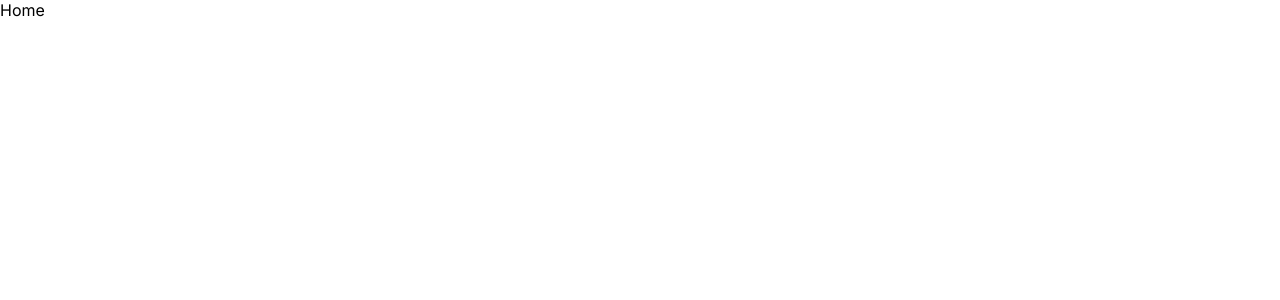
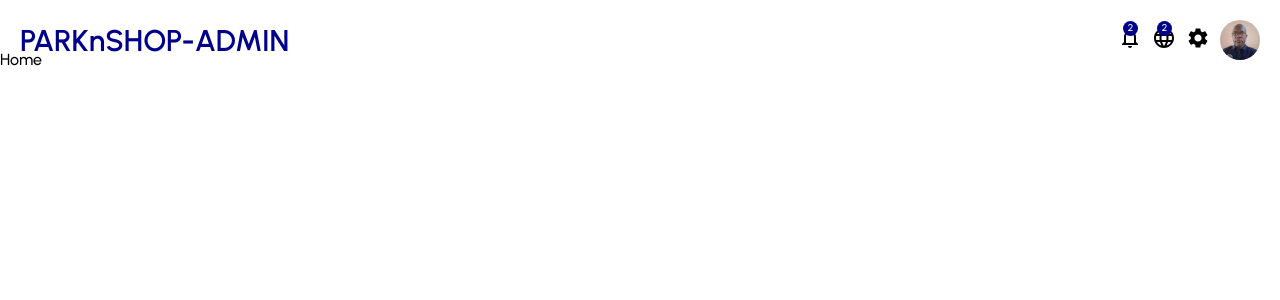
Before and after one commit to efoosag/park-n-shop, a React (Create React App) app in the folder parknshopadmin/: page / in a window 1280 px wide. Shown: the top 300 px of the page. Built offline with nearby package versions, Linux system fonts and the light colour scheme.

Commit message:
add top navigation

```diff
--- a/parknshopadmin/package.json
+++ b/parknshopadmin/package.json
@@ -5,6 +5,7 @@
   "dependencies": {
     "@emotion/react": "^11.11.1",
     "@emotion/styled": "^11.11.0",
+    "@mui/icons-material": "^5.14.14",
     "@mui/material": "^5.14.14",
     "@testing-library/jest-dom": "^5.17.0",
     "@testing-library/react": "^13.4.0",
--- a/parknshopadmin/public/index.html
+++ b/parknshopadmin/public/index.html
@@ -10,20 +10,7 @@
       content="Web site created using create-react-app"
     />
     <link rel="apple-touch-icon" href="%PUBLIC_URL%/logo192.png" />
-    <!--
-      manifest.json provides metadata used when your web app is installed on a
-      user's mobile device or desktop. See https://developers.google.com/web/fundamentals/web-app-manifest/
-    -->
     <link rel="manifest" href="%PUBLIC_URL%/manifest.json" />
-    <!--
-      Notice the use of %PUBLIC_URL% in the tags above.
-      It will be replaced with the URL of the `public` folder during the build.
-      Only files inside the `public` folder can be referenced from the HTML.
-
-      Unlike "/favicon.ico" or "favicon.ico", "%PUBLIC_URL%/favicon.ico" will
-      work correctly both with client-side routing and a non-root public URL.
-      Learn how to configure a non-root public URL by running `npm run build`.
-    -->
     <link rel="preconnect" href="https://fonts.googleapis.com">
     <link rel="preconnect" href="https://fonts.gstatic.com" crossorigin>
     <link href="https://fonts.googleapis.com/css2?family=Inter:wght@400;500;600;700;800;900&family=Source+Code+Pro:wght@200;300;400;500;600;700;800;900&family=Urbanist:ital,wght@0,100;0,200;0,300;0,500;0,600;0,700;0,800;1,100;1,200;1,300;1,400&display=swap" rel="stylesheet">
@@ -31,9 +18,10 @@
       *{
         margin: 0;
         padding: 0;
-        font-family: 'Inter', sans-serif;
+        /* font-family: 'Inter', sans-serif; */
         /* font-family: 'Source Code Pro', monospace; */
-        /* font-family: 'Urbanist', sans-serif; */
+        font-family: 'Urbanist', sans-serif;
+        box-sizing: border-box;
       }
     </style>
     <title>React App</title>
@@ -41,15 +29,5 @@
   <body>
     <noscript>You need to enable JavaScript to run this app.</noscript>
     <div id="root"></div>
-    <!--
-      This HTML file is a template.
-      If you open it directly in the browser, you will see an empty page.
-
-      You can add webfonts, meta tags, or analytics to this file.
-      The build step will place the bundled scripts into the <body> tag.
-
-      To begin the development, run `npm start` or `yarn start`.
-      To create a production bundle, use `npm run build` or `yarn build`.
-    -->
   </body>
 </html>
--- a/parknshopadmin/src/App.js
+++ b/parknshopadmin/src/App.js
@@ -1,15 +1,19 @@
 import { BrowserRouter, Routes, Route} from "react-router-dom";
+import Navbar from "./components/Narbar";
 import Home from "./pages/Home";
 import Users from "./pages/Users";
 
 function App() {
   return (
+    <>
+      <Navbar />
       <BrowserRouter>
         <Routes>
           <Route exact path="/" element={<Home />} />
           <Route exact path="/users" element={<Users />} />
         </Routes>
       </BrowserRouter>
+    </>
   );
 }
 
--- /dev/null
+++ b/parknshopadmin/src/components/Narbar.jsx
@@ -0,0 +1,84 @@
+import React from 'react'
+import styled from 'styled-components'
+import { NotificationsNone, Language, Settings } from '@mui/icons-material';
+
+const Navigation = styled.div`
+  width: 100vw;
+  height: 50px;
+  background-color: #fff;
+  position: sticky;
+  top: 0;
+  z-index: 100;
+`
+const Wrapper = styled.div`
+  width: 100%;
+  padding: 20px;
+  display: flex;
+  justify-content: space-between;
+  align-items: center;
+`
+const NavLeft = styled.div`
+  font-size: 30px;
+  color: darkblue;
+  font-weight: 600;
+`
+const NavRight = styled.div`
+  display: flex;
+  align-items: center;
+`
+
+const Logo = styled.span``
+
+const Icon = styled.span`
+  position: relative;
+  margin-right: 10px;
+  cursor: pointer;
+`
+
+const Badge = styled.span`
+  width: 15px;
+  height: 15px;
+  font-size: 10px;
+  background-color: darkblue;
+  border-radius: 50%;
+  position: absolute;
+  color: #fff;
+  left: 5px;
+  top: -5px;
+  display: flex;
+  justify-content: center;
+`
+const Img = styled.img`
+  width: 40px;
+  height: 40px;
+  border-radius: 50%;
+  cursor: pointer;
+`
+
+const Navbar = () => {
+  return (
+    <Navigation>
+      <Wrapper>
+        <NavLeft>
+          <Logo>PARKnSHOP-ADMIN</Logo>
+        </NavLeft>
+        <NavRight>
+          <Icon>
+            <NotificationsNone />
+            <Badge>2</Badge>
+          </Icon>
+          <Icon>
+            <Language />
+          <Badge>2</Badge>
+          </Icon>
+          <Icon>
+          <Settings />
+          </Icon>
+          <Img src="../../access/images/profile_pic.jpeg"/>
+        </NavRight>
+      </Wrapper>
+    </Navigation>
+  )
+}
+
+export default Navbar
```
Also changed, not shown: parknshopadmin/public/access/images/profile_pic.jpeg (added), parknshopadmin/src/components/Narbar.js (deleted), parknshopadmin/src/components/Sidebar.jsx (renamed from parknshopadmin/src/components/Sidebar.js), parknshopadmin/src/pages/Home.jsx (renamed from parknshopadmin/src/pages/Home.js), parknshopadmin/src/pages/NewUser.jsx (renamed from parknshopadmin/src/pages/NewUser.js), parknshopadmin/src/pages/Product.jsx (renamed from parknshopadmin/src/pages/Product.js), parknshopadmin/src/pages/Products.jsx (renamed from parknshopadmin/src/pages/Products.js), parknshopadmin/src/pages/Users.jsx (renamed from parknshopadmin/src/pages/Users.js), 1 other file (tests, documents, lock files or other folders). Lines whose indentation alone changed are shown as unchanged.
